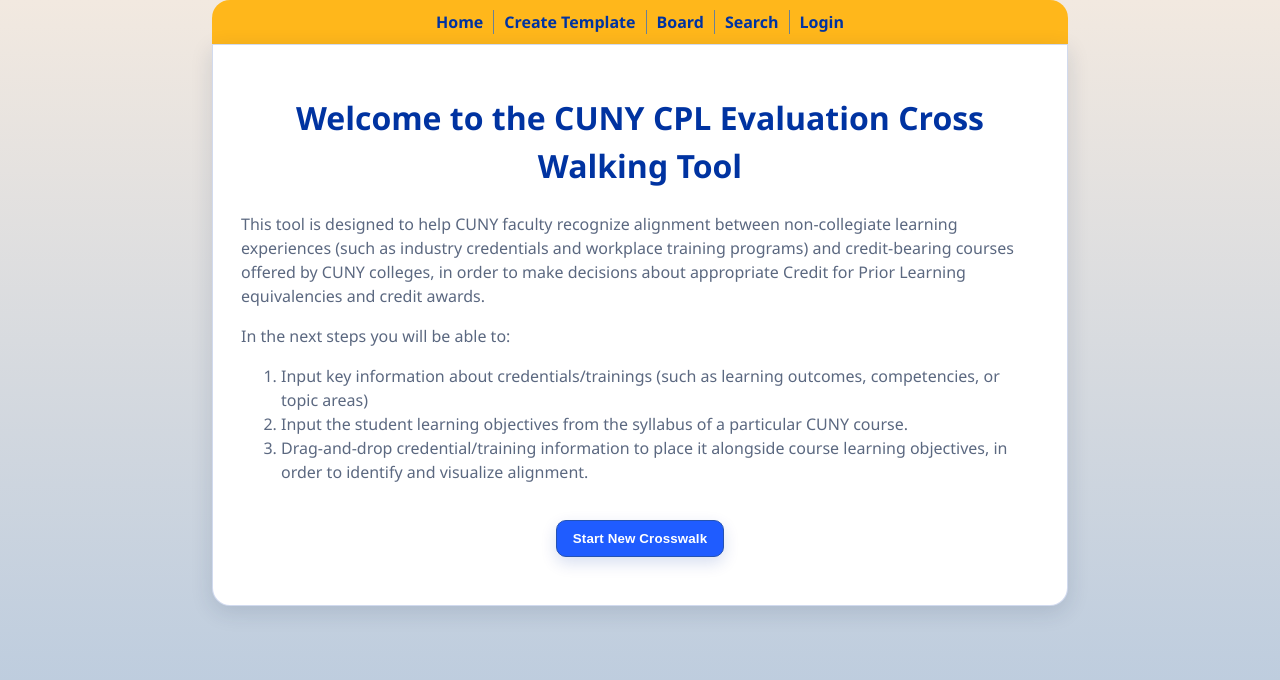
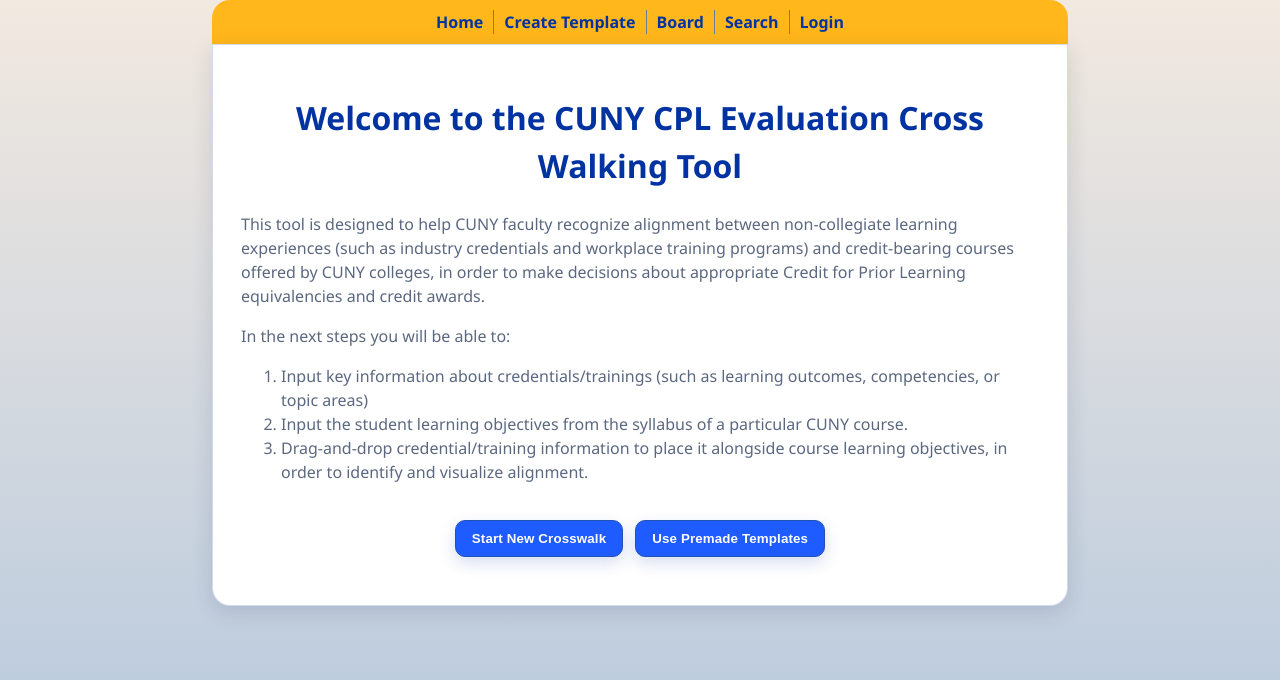
Before and after one commit to friedaabdo/Cross-Walking-Tool, a React (Vite) app: page / in a window 1280 px wide. Shown: the top 680 px of the page. Built offline with nearby package versions, Linux system fonts and the light colour scheme.

Commit message:
added button to home

```diff
--- a/src/Pages/Home.jsx
+++ b/src/Pages/Home.jsx
@@ -34,6 +34,7 @@
 
       <div className="home-actions">
         <Button text="Start New Crosswalk" onClick={() => navigate("/create-learning-experience")} />
+          <Button text = "Use Premade Templates" onClick={() => navigate("/board")} />
       </div>
     </div>
   );
```
